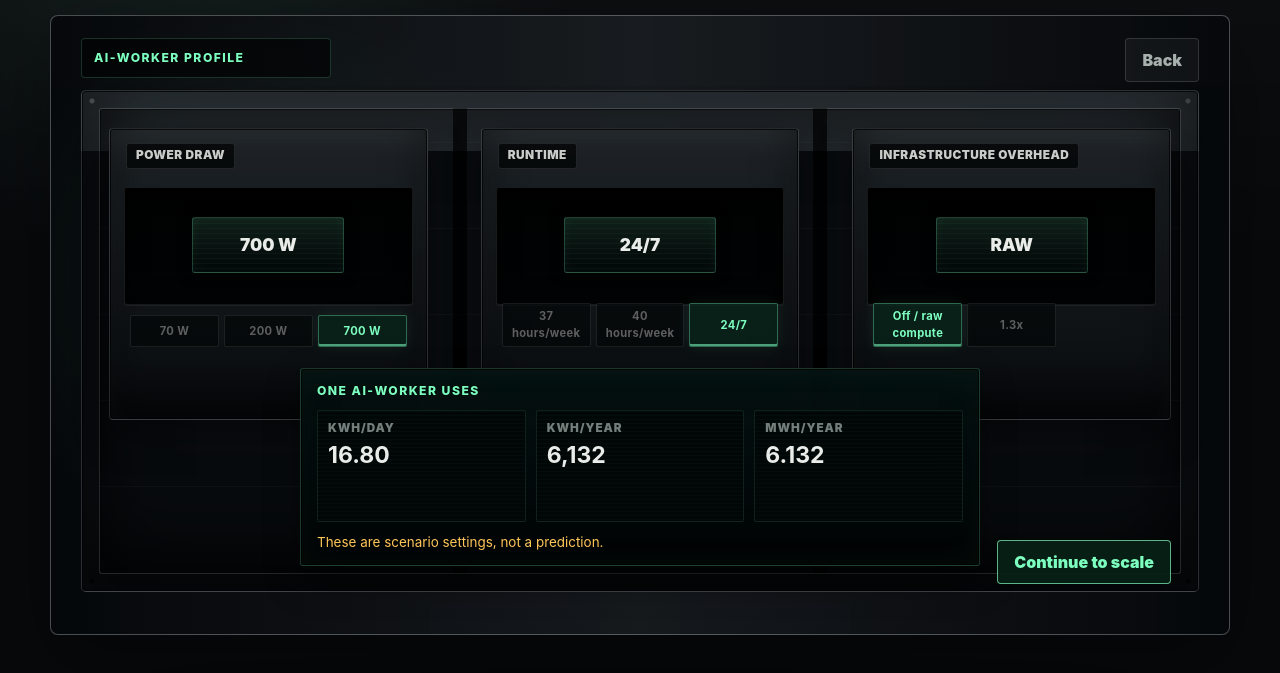
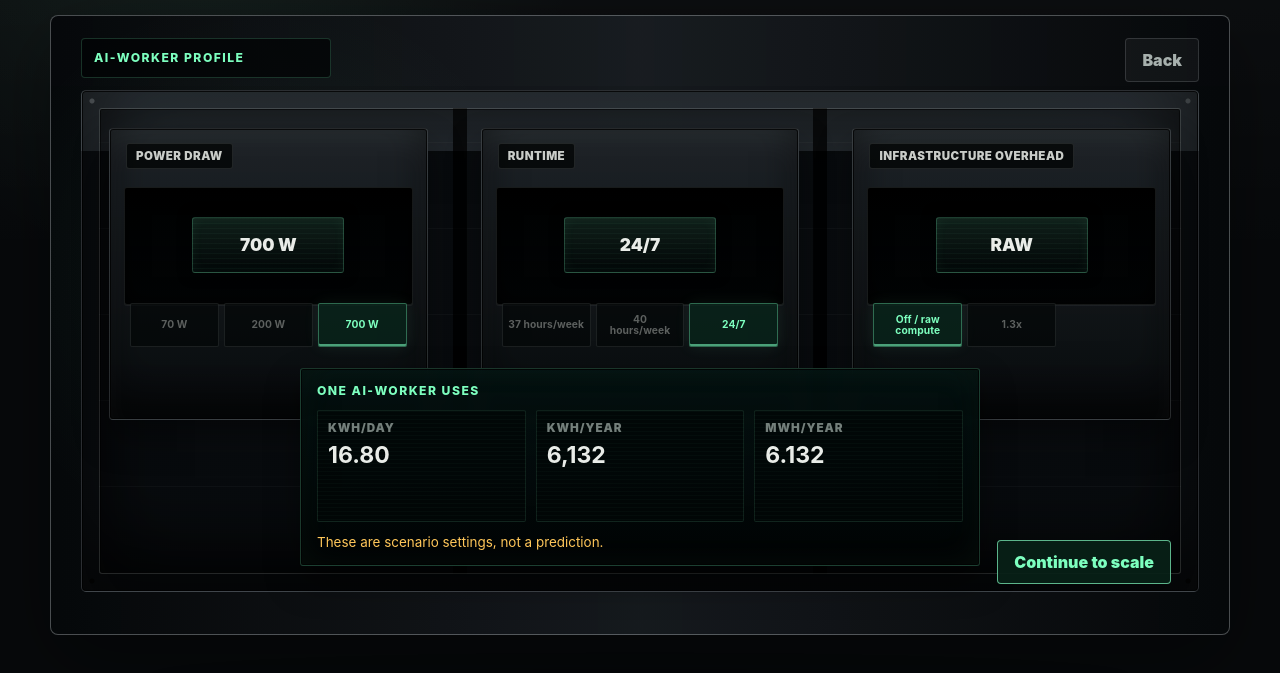
Before and after one commit to DennisHedegreen/ai-labour-power-budget, a website: page index.html in a window 1280 px wide. Both pictures are taken after a click on the button "BE". Shown: the part 183-856 px from the top of the page. Drawn offline with Linux system fonts and the light colour scheme.

Commit message:
Clamp localized worker control text

```diff
--- a/styles.css
+++ b/styles.css
@@ -1000,29 +1000,46 @@ p {
 .machine-panel-side .instrument-control h3 {
   display: inline-grid;
   place-items: center;
-  width: max-content;
+  width: fit-content;
+  max-width: 100%;
   min-height: 26px;
   padding: 0 9px;
   border: 1px solid rgba(216, 224, 226, 0.12);
   border-radius: 3px;
   background: rgba(2, 4, 5, 0.76);
   color: rgba(233, 236, 232, 0.86);
-  font-size: 0.74rem;
+  font-size: clamp(0.58rem, 0.9vw, 0.74rem);
+  line-height: 1.12;
+  text-align: center;
+  overflow-wrap: anywhere;
+  overflow: hidden;
 }
 
 .machine-panel-side .option-button {
-  min-height: 32px;
+  display: grid;
+  place-items: center;
+  min-width: 0;
+  height: 32px;
   border-color: rgba(216, 224, 226, 0.1);
   border-radius: 2px;
   background: rgba(2, 5, 6, 0.62);
   color: rgba(233, 236, 232, 0.38);
   padding: 4px 5px;
   text-align: center;
+  overflow: hidden;
 }
 
 .machine-panel-side .option-button strong {
-  font-size: 0.7rem;
-  letter-spacing: 0.03em;
+  display: -webkit-box;
+  max-width: 100%;
+  color: inherit;
+  font-size: clamp(0.56rem, 0.8vw, 0.68rem);
+  letter-spacing: 0.01em;
+  line-height: 1.08;
+  overflow: hidden;
+  overflow-wrap: anywhere;
+  -webkit-box-orient: vertical;
+  -webkit-line-clamp: 2;
 }
 
 .machine-panel-side .option-button span {
@@ -1048,6 +1065,7 @@ p {
   align-self: end;
   margin-top: auto;
   padding: 0 4px 0;
+  min-width: 0;
 }
 
 .machine-panel-side .option-grid::before {
```
